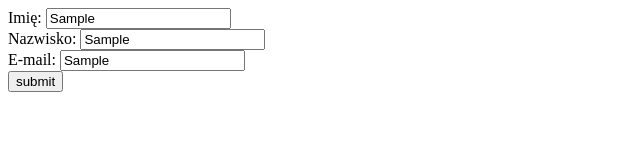
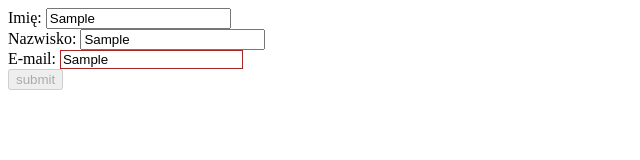
Before and after one commit to kochocki/jquery-BIU, a plain HTML site: page index.html in a window 1280 px wide. Both pictures are taken after typing "Sample", "Sample", "Sample" into the empty fields and a click on the button "submit". Shown: the whole page, without its empty margins (0-640 px from the left). Drawn offline with Linux system fonts and the light colour scheme.

Commit message:
added email regexp validation

```diff
--- a/index.html
+++ b/index.html
@@ -19,6 +19,7 @@
 </head>
 
 <body>
+    <form id="form">
         <label for="first_name">Imię: </label>
         <input id="first_name" />
         <br>
@@ -28,6 +29,7 @@
         <label for="email">E-mail: </label>
         <input id="email" />
         <br>
+    </form>
     <button id="submit" type="button">submit</button>
 </body>
 
--- a/myplugin.js
+++ b/myplugin.js
@@ -1,15 +1,32 @@
 (function($) {
-
+    var validate = true;
     $.fn.errorBlur = function() {
-
         return this.each(function() {
             $(this).blur(function() {
                 if ($(this).val() == "") {
                     $(this).addClass("error");
+                    $("#submit").prop("disabled", true);
+                    validate = false;
+                } else {
+                    $("#submit").prop("disabled", false);
+                    $(this).removeClass("error");
                 }
 
             });
         });
     };
 
+    $.fn.emailValidate = function() {
+        $(this).blur(function() {
+            var regex = new RegExp("^[a-zA-Z0-9_.+-]+@[a-zA-Z0-9-]+\.[a-zA-Z0-9-.]+$");
+            if (regex.test($(this).val())) {
+                $("#submit").prop("disabled", false);
+                $(this).removeClass("error");
+            } else {
+                $(this).addClass("error");
+                $("#submit").prop("disabled", true);
+                validete = false;
+            }
+        });
+    };
 })(jQuery);
--- a/script.js
+++ b/script.js
@@ -2,4 +2,5 @@ $(document).ready(function() {
 
 
     $("#first_name").errorBlur();
+    $("#email").emailValidate();
 });
```
Lines whose indentation alone changed are shown as unchanged.
